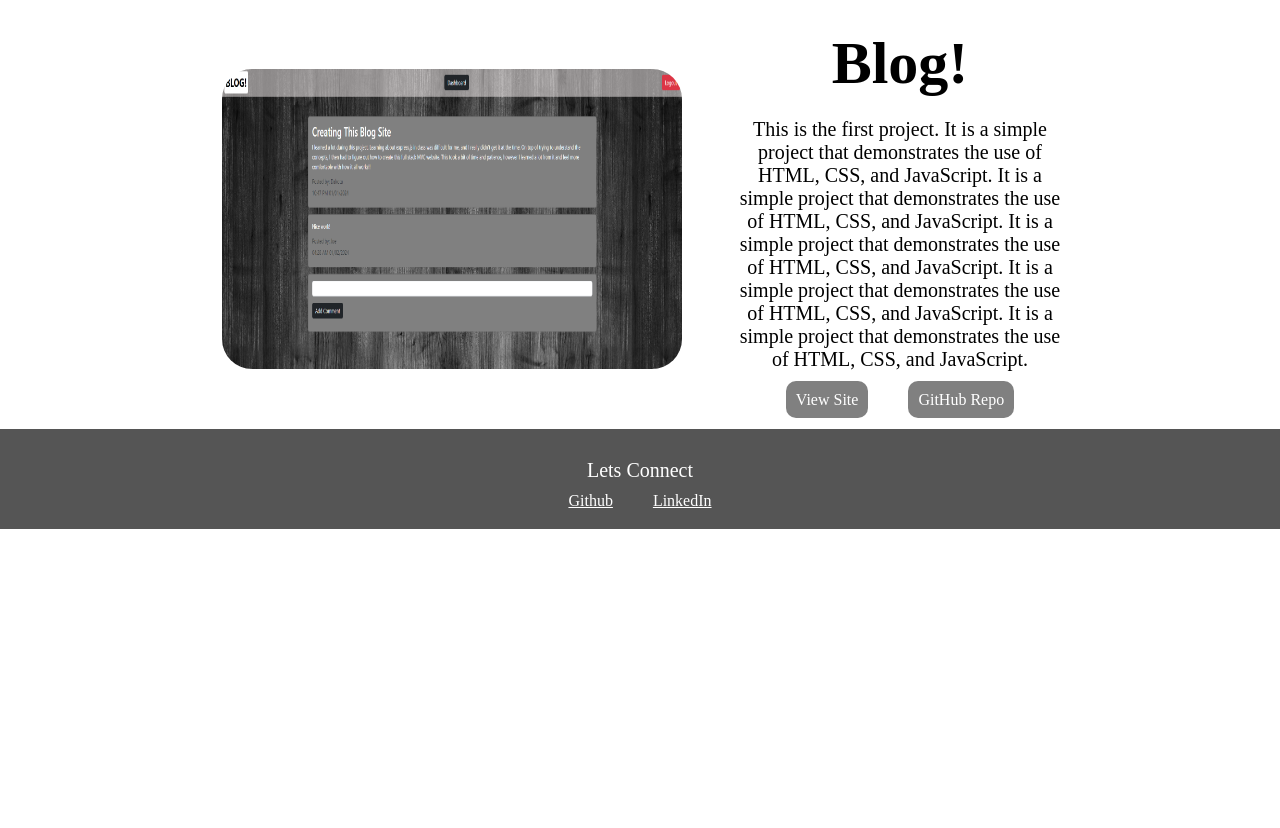
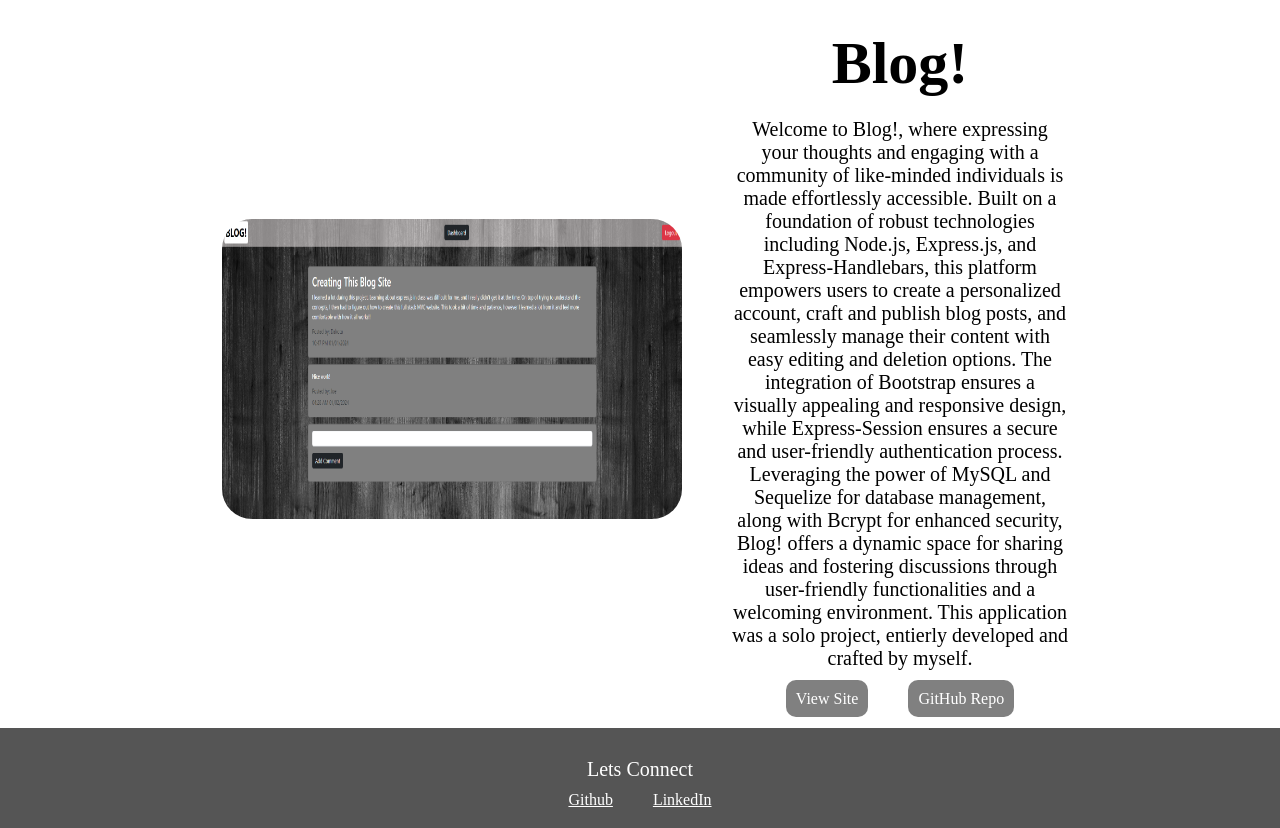
Before and after one commit to dakotablanchard/react-portfolio, a React (Vite) app: page /portfolio in a window 1280 px wide. Shown: the part 2075-2903 px from the top of the page. Before the commit the page ends 2604 px from the top, so only its background shows below. Built offline with nearby package versions, Linux system fonts and the light colour scheme.

Commit message:
updated portfolio with blog info

```diff
--- a/src/pages/Portfolio.jsx
+++ b/src/pages/Portfolio.jsx
@@ -38,14 +38,17 @@ const Portfolio = () => {
             <ProjectLeft
                 image="/assets/blog.png"
                 title="Blog!"
-                description="This is the first project.
-                It is a simple project that demonstrates the use of HTML, CSS, and JavaScript.
-                It is a simple project that demonstrates the use of HTML, CSS, and JavaScript.
-                It is a simple project that demonstrates the use of HTML, CSS, and JavaScript.
-                It is a simple project that demonstrates the use of HTML, CSS, and JavaScript.
-                It is a simple project that demonstrates the use of HTML, CSS, and JavaScript."
-                siteUrl="https://www.example.com"
-                repoUrl="https://www.github.com"
+                description="
+                Welcome to Blog!, where expressing your thoughts and engaging with a community of like-minded individuals
+                is made effortlessly accessible. Built on a foundation of robust technologies including Node.js, Express.js, and
+                Express-Handlebars, this platform empowers users to create a personalized account, craft and publish blog posts,
+                and seamlessly manage their content with easy editing and deletion options. The integration of Bootstrap ensures
+                a visually appealing and responsive design, while Express-Session ensures a secure and user-friendly authentication
+                process. Leveraging the power of MySQL and Sequelize for database management, along with Bcrypt for enhanced security,
+                Blog! offers a dynamic space for sharing ideas and fostering discussions through user-friendly functionalities
+                and a welcoming environment. This application was a solo project, entierly developed and crafted by myself."
+                siteUrl="https://blogs2699-da34bb89b786.herokuapp.com/home"
+                repoUrl="https://github.com/dakotablanchard/blog-site"
             />
         </div>
     );
```
